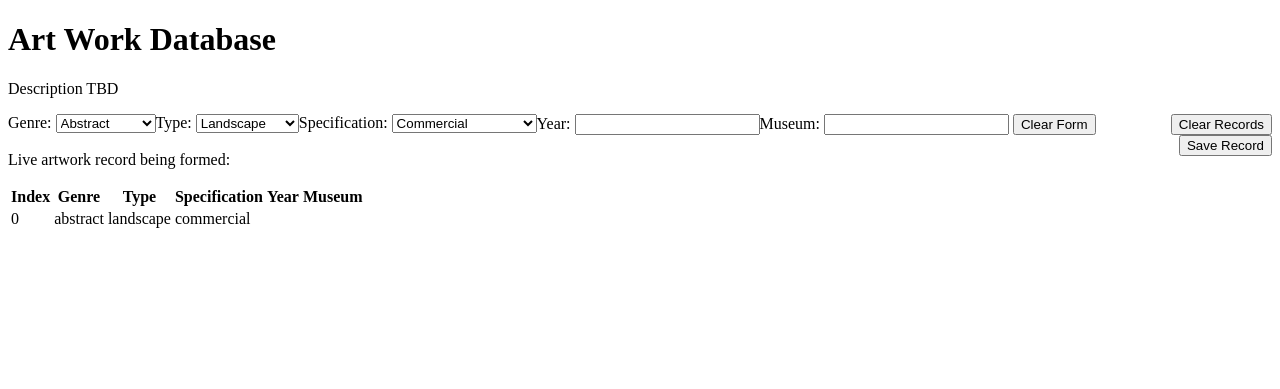
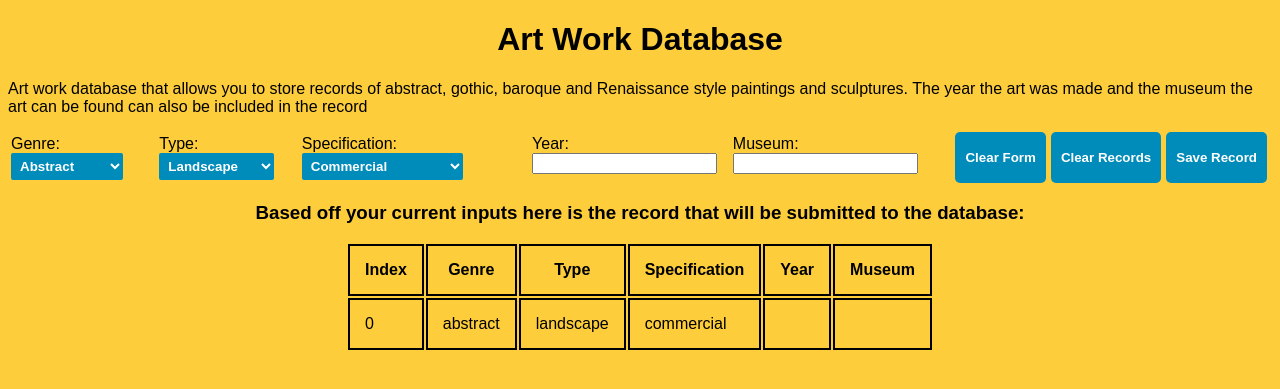
Before and after one commit to srishti-lamba/React-ShoppingWebsite, a PHP site: page /Lab2-Part1-Team6.php in a window 1280 px wide. Shown: the top 389 px of the page. Run offline with PHP 8.4, Linux system fonts and the light colour scheme.

Commit message:
Added description and styling

```diff
--- a/Lab2/Lab2-Part1-Team6.css
+++ b/Lab2/Lab2-Part1-Team6.css
@@ -1,7 +1,69 @@
-.right {
-    float:right;
+.form {
+    display: flex;
+    flex-direction: row;
+    justify-content: space-between;
 }
 
-.left {
-    float: left;
+body {
+    background-color: #fdcd3b;
+    font-family: Arial, Helvetica, sans-serif;
 }
+
+.right-side-form,
+.left-side-form {
+    display: flex;
+    flex-direction: row;
+}
+
+.left-side-form > div {
+    margin: 3px;
+    align-items: flex-start;
+}
+
+table {
+    color: black;
+    margin-bottom: 15px;
+    margin-left: auto;
+    margin-right: auto;
+}
+
+td {
+    padding: 15px;
+    border: 2px solid;
+}
+
+th {
+    border: 2px solid;
+    padding: 15px;
+}
+
+h3, h1 {
+    text-align: center;
+}
+
+.form-button {
+    background-color: #008CBA;
+    border: none;
+    margin-right:5px;
+    padding:10px;
+    border-radius: 5px;
+    color: white;
+    font-weight: 600;
+}
+
+.form-button:hover{
+    cursor: pointer;
+}
+
+select {
+    background-color: #008CBA;
+    color: white;
+    border: none;
+    padding: 5px;
+    font-weight: 600;
+    border-radius: 2px;
+}
+
+select:hover {
+    cursor: pointer;
+}
--- a/Lab2/Lab2-Part1-Team6.php
+++ b/Lab2/Lab2-Part1-Team6.php
@@ -34,6 +34,9 @@
         $newArtwork = new artObject($_POST['genre'], $_POST['type'], $_POST['specification'], $_POST['year'], $_POST['museum']);
         array_push($_SESSION['artworks'], $newArtwork);
     }
+
+    $artArray = $_SESSION['artworks'];
+
 ?>
 
 
@@ -42,8 +45,12 @@
 <head>
     <meta name="viewport" content="width=device-width, initial-scale=1">
     <title>Art Work Database</title>
-    <link rel="stylesheet" href="./Lab2-Part1-Team6.css">
+    <style>
+        <?php include 'Lab2-Part1-Team6.css';?>
+    </style>
     <script src="https://ajax.googleapis.com/ajax/libs/jquery/3.6.1/jquery.min.js"></script>
+
+
     <script>
         $(document).ready(function() {
             $("#clear").click(function(){
@@ -64,10 +71,12 @@
 <body>
     <header>
         <h1>Art Work Database</h1>
-        <p>Description TBD</p>
+        <p>Art work database that allows you to store records of abstract, gothic, baroque and Renaissance style paintings and
+            sculptures. The year the art was made and the museum the art can be found can also be included in the record</p>
     </header>
-    <form id="form" action="./Lab2-Part1-Team6.php" method="post">
-        <div style="float:left;">
+    <form class="form" id="form" action="./Lab2-Part1-Team6.php" method="post">
+        <div class="left-side-form">
+            <div>
                 <label for="genre">Genre:</label>
                 <select name="genre" id="genre" onchange="updateLiveRecord();">
                     <option value="abstract">Abstract</option>
@@ -77,7 +86,7 @@
                 </select>
             </div>
 
-        <div class="left">
+            <div>
                 <label for="type">Type:</label>
                 <select name="type" id="type" onchange="updateLiveRecord();">
                     <optgroup label="Painting">
@@ -88,7 +97,7 @@
                 </select>
             </div>
 
-        <div class="left">
+            <div>
                 <label for="specification">Specification:</label>
                 <select name="specification" id="specification" onchange="updateLiveRecord();">
                     <option value="commercial">Commercial</option>
@@ -98,43 +107,28 @@
                 </select>
             </div>
 
-        <div class="left">
+            <div>
                 <label for="year">Year:</label>
                 <input name="year" id="year" type="number" class="textbox" value="" onkeyup="updateLiveRecord()"/>
             </div>
 
-        <div class="left">
+            <div>
                 <label for="museum">Museum:</label>
                 <input name="museum" id="museum" type="text" class="textbox" value="" onkeyup="updateLiveRecord()"/>
-            <input type="button" id="clear" value="Clear Form" />
+
             </div>
-        <input class="right" type="submit" name="action" value="Clear Records" />
-        <input class="right" type="submit" name="action" value="Save Record"/>
+            <input class="form-button" type="button" id="clear" value="Clear Form" />
+        </div>
+
+        <div class="right-side-form">
+            <input class="form-button" type="submit" name="action" value="Clear Records" />
+            <input class="form-button" type="submit" name="action" value="Save Record"/>
+        </div>
     </form>
 
 
-    <?php
-        $artArray = $_SESSION['artworks'];
-        if(count($artArray) > 0){
-            echo "<table><tr><th>Index</th><th>Genre</th><th>Type</th><th>Specification</th><th>Year</th><th>Museum</th></tr>";
-            for ($x = 0; $x < count($artArray); $x++) {
-                $artWork = $artArray[$x];
-                echo "<tr>";
-                echo "<td>$x</td>";
-                echo "<td>"; echo $artWork->genre; echo "</td>";
-                echo "<td>"; echo $artWork->type; echo "</td>";
-                echo "<td>"; echo $artWork->specification; echo "</td>";
-                echo "<td>"; echo $artWork->year; echo "</td>";
-                echo "<td>"; echo $artWork->museum; echo "</td>";
-                echo "</tr>";
-            }
-
-            echo "</table>";
-        }
-    ?>
-
-    <div class="left">
-        <p>Live artwork record being formed:</p>
+    <div>
+        <h3>Based off your current inputs here is the record that will be submitted to the database:</h3>
         <table>
             <tr>
                 <th>Index</th>
@@ -154,5 +148,32 @@
             </tr>
         </table>
     </div>
+
+    <div>
+
+    <?php
+
+        if(count($artArray) > 0){
+            echo "<h3>Saved Records:</h3>";
+            echo "<table><tr><th>Index</th><th>Genre</th><th>Type</th><th>Specification</th><th>Year</th><th>Museum</th></tr>";
+            for ($x = 0; $x < count($artArray); $x++) {
+                $artWork = $artArray[$x];
+                echo "<tr>";
+                echo "<td>$x</td>";
+                echo "<td>"; echo $artWork->genre; echo "</td>";
+                echo "<td>"; echo $artWork->type; echo "</td>";
+                echo "<td>"; echo $artWork->specification; echo "</td>";
+                echo "<td>"; echo $artWork->year; echo "</td>";
+                echo "<td>"; echo $artWork->museum; echo "</td>";
+                echo "</tr>";
+            }
+
+            echo "</table>";
+        }
+    ?>
+
+    </div>
+
+
 </body>
 </html>
```
Lines whose indentation alone changed are shown as unchanged.
